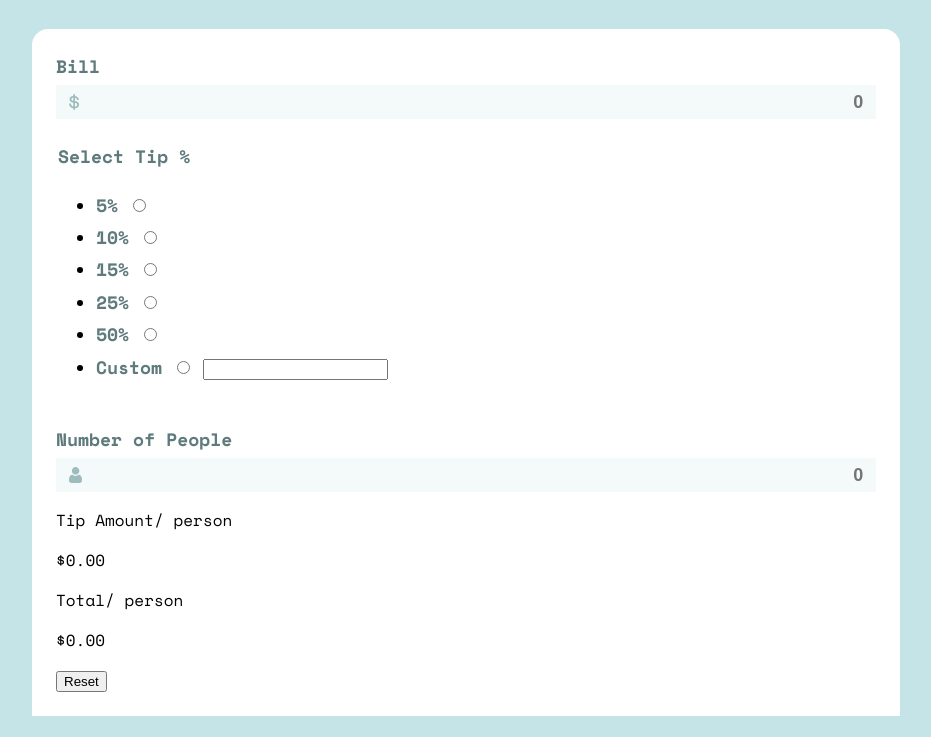
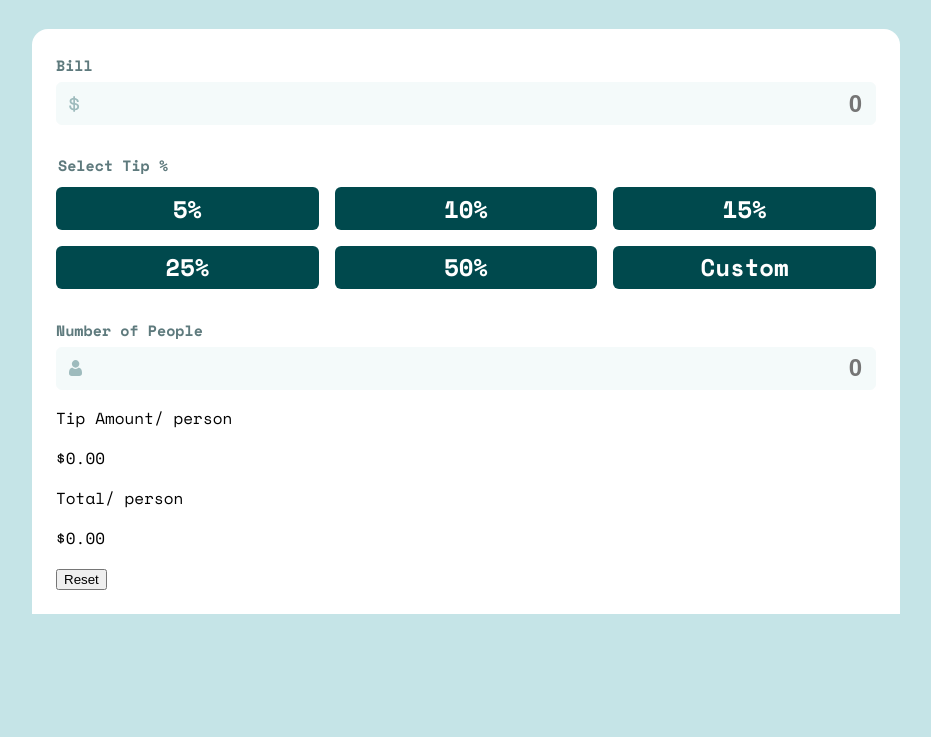
Before and after one commit to BlessTheBoy/tip-calculator-app, a website: page index.html in a window 1280 px wide. Shown: the part 103-840 px from the top of the page, without its empty margins (174-1105 px from the left). Drawn offline with nearby package versions, Linux system fonts and the light colour scheme.

Commit message:
form style

```diff
--- a/app/scss/components/form.scss
+++ b/app/scss/components/form.scss
@@ -8,7 +8,26 @@
     color: $dark-grayish-cyan;
     font-weight: 700;
     margin: 0 0 0.4rem;
-    font-size: rem(18);
+    font-size: rem(15);
+  }
+
+  input[type="text"] {
+    box-sizing: border-box !important;
+    text-align: right;
+    width: 100%;
+    padding: 0.4rem 0.8rem;
+    color: $very-dark-cyan;
+    font-size: rem(24);
+    font-weight: 700;
+    background-color: $light-grayish-cyan-2;
+    border: 1px solid $light-grayish-cyan-2;
+    border-radius: rem(6);
+    outline: none;
+
+    &:focus,
+    &:hover {
+      border: 1px solid $strong-cyan;
+    }
   }
 
   // Remove autocomplete styling
--- a/app/scss/components/input-group.scss
+++ b/app/scss/components/input-group.scss
@@ -7,22 +7,11 @@
     display: block;
     position: relative;
   }
-  input {
-    text-align: right;
-    width: 100%;
-    padding: 0.4rem 0.8rem;
-    color: $very-dark-cyan;
-    font-size: rem(18);
-    font-weight: 700;
-    background-color: $light-grayish-cyan-2;
-    border: none;
-    outline: none;
-  }
+
   img {
     position: absolute;
     top: 50%;
     padding: 0rem 0.8rem;
     transform: translateY(-50%);
   }
-
 }
--- a/app/scss/components/tip-percent.scss
+++ b/app/scss/components/tip-percent.scss
@@ -4,5 +4,61 @@
 .tip-percent {
   border: none;
   padding: 0;
-  margin: 1.5rem 0;
+  margin: 1.8rem 0 1.5rem;
+
+  &__list {
+    list-style: none;
+    padding: 0.3rem 0;
+    margin: 0;
+    display: grid;
+    grid-template-columns: repeat(2, 1fr);
+    gap: 1rem;
+
+    @include breakpoint(medium) {
+      grid-template-columns: repeat(3, 1fr);
+    }
+
+    &-item {
+      label {
+        cursor: pointer;
+        width: 100%;
+        margin: 0;
+        padding: rem(3.4) 0;
+        text-align: center;
+        font-size: rem(24);
+        background-color: $very-dark-cyan;
+        color: $white;
+        border-radius: rem(6);
+        transform: all ease-our 0.3s;
+
+        &:hover {
+          background-color: $strong-cyan;
+          color: $very-dark-cyan;
+        }
+      }
+
+      input[type="radio"] {
+        display: none;
+      }
+
+      input[type="radio"]:checked + label {
+        background-color: $strong-cyan;
+        color: $very-dark-cyan;
+      }
+
+      input#custom:checked + label {
+        display: none;
+      }
+      // input#custom:checked ~ input {
+      //   display: inline-block;
+      // }
+
+      input#custom:not(:checked) ~ input[type="text"] {
+        display: none;
+      }
+      input#custom:checked ~ input[type="text"] {
+        display: inline-block;
+      }
+    }
+  }
 }
--- a/index.html
+++ b/index.html
@@ -55,31 +55,31 @@
           </p>
           <fieldset class="tip-percent">
             <legend>Select Tip %</legend>
-            <ul>
-              <li>
+            <ul class="tip-percent__list">
+              <li class="tip-percent__list-item">
+                <input type="radio" name="percentage" id="5%" />
                 <label for="5%">5%</label>
-                <input type="radio" name="percentage" id="5%" />
               </li>
-              <li>
+              <li class="tip-percent__list-item">
+                <input type="radio" name="percentage" id="10%" />
                 <label for="10%">10%</label>
-                <input type="radio" name="percentage" id="10%" />
               </li>
-              <li>
+              <li class="tip-percent__list-item">
+                <input type="radio" name="percentage" id="15%" />
                 <label for="15%">15%</label>
-                <input type="radio" name="percentage" id="15%" />
               </li>
-              <li>
+              <li class="tip-percent__list-item">
+                <input type="radio" name="percentage" id="25%" />
                 <label for="25%">25%</label>
-                <input type="radio" name="percentage" id="25%" />
               </li>
-              <li>
+              <li class="tip-percent__list-item">
+                <input type="radio" name="percentage" id="50%" />
                 <label for="50%">50%</label>
-                <input type="radio" name="percentage" id="50%" />
               </li>
-              <li>
+              <li class="tip-percent__list-item">
+                <input type="radio" name="percentage" id="custom" />
                 <label for="custom">Custom</label>
-                <input type="radio" name="percentage" id="custom" />
-                <input type="text" name="percentage" />
+                <input type="text" name="percentage" placeholder="0" />
               </li>
             </ul>
           </fieldset>
```
Also changed, not shown: dist/style.css, 1 other file.
